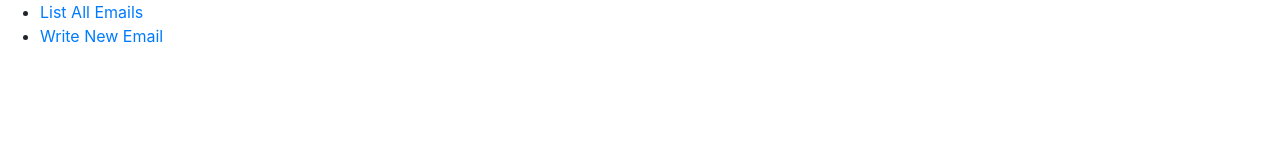
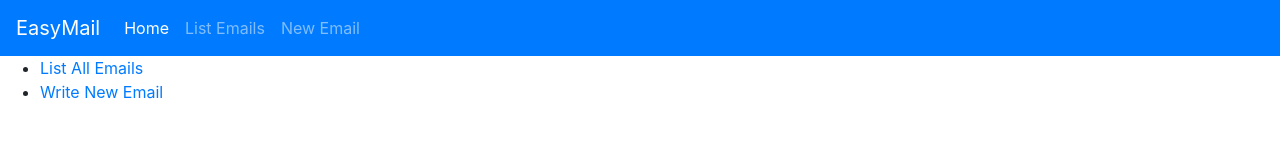
Before and after one commit to fesb-distributed-systems-2023/pkaselj-lab-08, a plain HTML site: page index.html in a window 1280 px wide. Drawn offline with nearby package versions, Linux system fonts and the light colour scheme.

Commit message:
Added navbar

```diff
--- a/index.html
+++ b/index.html
@@ -5,6 +5,25 @@
         <link rel="stylesheet" href="https://cdn.jsdelivr.net/npm/bootstrap@4.6.2/dist/css/bootstrap.min.css" integrity="sha384-xOolHFLEh07PJGoPkLv1IbcEPTNtaed2xpHsD9ESMhqIYd0nLMwNLD69Npy4HI+N" crossorigin="anonymous">
     </head>
     <body>
+        <nav class="navbar navbar-dark bg-primary navbar-expand-lg">
+            <a class="navbar-brand" href="#">EasyMail</a>
+            <button class="navbar-toggler" type="button" data-toggle="collapse" data-target="#navbarSupportedContent" aria-controls="navbarSupportedContent" aria-expanded="false" aria-label="Toggle navigation">
+              <span class="navbar-toggler-icon"></span>
+            </button>
+
+            <div class="collapse navbar-collapse" id="navbarSupportedContent">
+              <ul class="navbar-nav mr-auto">
+                <li class="nav-item active">
+                  <a class="nav-link" href="#">Home</a>
+                </li>
+                <li class="nav-item">
+                  <a class="nav-link" href="/list-all-emails.html">List Emails</a>
+                </li>
+                <li class="nav-item">
+                    <a class="nav-link" href="/write-new-email.html">New Email</a>
+                </li>
+            </div>
+        </nav>
 
         <div>
             <ul>
```
Also changed, not shown: list-all-emails.html (+20 -0 lines), write-new-email.html (+20 -0 lines).
